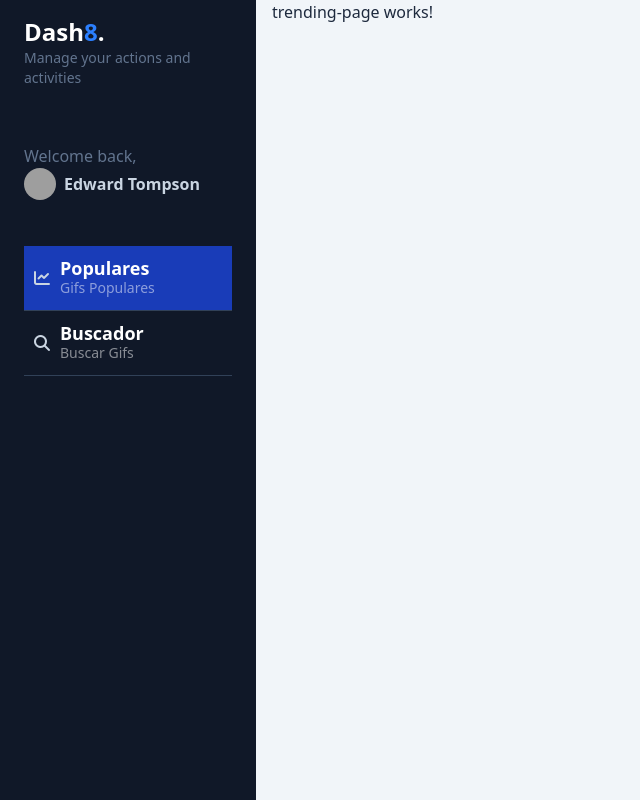
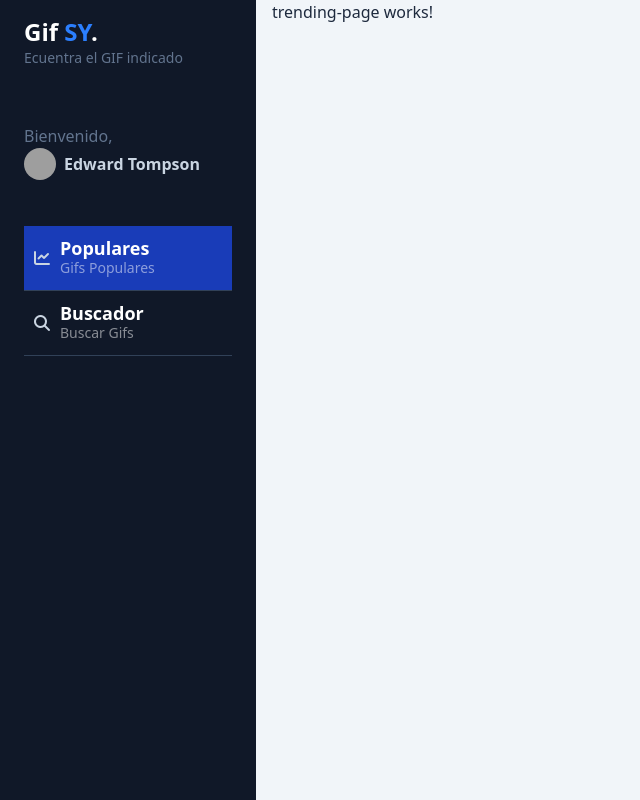
Before and after one commit to alex-deev/course-angular, an Angular app in the folder gifs-app/: page /dashboard/trending in a window 1280 px wide. Shown: the whole page, without its empty margins (0-640 px from the left). Built offline with nearby package versions, Linux system fonts and the light colour scheme; grey boxes are pictures that could not be loaded.

Commit message:
feat(gifs-app): añade variables de entorno para inyectar branding al Dashboard

```diff
--- a/gifs-app/angular.json
+++ b/gifs-app/angular.json
@@ -24,9 +24,7 @@
                 "input": "public"
               }
             ],
-            "styles": [
-              "src/styles.css"
-            ]
+            "styles": ["src/styles.css"]
           },
           "configurations": {
             "production": {
@@ -47,7 +45,13 @@
             "development": {
               "optimization": false,
               "extractLicenses": false,
-              "sourceMap": true
+              "sourceMap": true,
+              "fileReplacements": [
+                {
+                  "replace": "src/environments/environment.ts",
+                  "with": "src/environments/environment.development.ts"
+                }
+              ]
             }
           },
           "defaultConfiguration": "production"
--- a/gifs-app/src/app/gifs/components/side-menu/side-menu-header.ts
+++ b/gifs-app/src/app/gifs/components/side-menu/side-menu-header.ts
@@ -1,17 +1,17 @@
 import { Component } from '@angular/core';
-
+import { environment } from '@environments/environment';
 @Component({
   selector: 'gifs-side-menu-header',
   imports: [],
   template: `
     <div id="logo" class="my-4 px-6">
       <h1 class="text-lg md:text-2xl font-bold text-white">
-        Dash<span class="text-blue-500">8</span>.
+        {{ envs.companyName }} <span class="text-blue-500">{{ envs.companyNameExt }}</span>.
       </h1>
-      <p class="text-slate-500 text-sm">Manage your actions and activities</p>
+      <p class="text-slate-500 text-sm">{{ envs.companySlogan }}</p>
     </div>
     <div id="profile" class="px-6 py-10">
-      <p class="text-slate-500">Welcome back,</p>
+      <p class="text-slate-500">Bienvenido,</p>
       <a href="#" class="inline-flex space-x-2 items-center">
         <span>
           <img
@@ -25,4 +25,6 @@ import { Component } from '@angular/core';
     </div>
   `,
 })
-export class SideMenuHeader {}
+export class SideMenuHeader {
+  envs = environment;
+}
--- /dev/null
+++ b/gifs-app/src/environments/environment.development.ts
@@ -0,0 +1,6 @@
+export const environment = {
+  production: true,
+  companyName: 'Gif',
+  companyNameExt: 'SY',
+  companySlogan: 'Ecuentra el GIF indicado',
+};
--- /dev/null
+++ b/gifs-app/src/environments/environment.ts
@@ -0,0 +1,6 @@
+export const environment = {
+  production: true,
+  companyName: 'Gif',
+  companyNameExt: 'SY',
+  companySlogan: 'Ecuentra el GIF indicado',
+};
--- a/gifs-app/tsconfig.json
+++ b/gifs-app/tsconfig.json
@@ -12,7 +12,10 @@
     "experimentalDecorators": true,
     "importHelpers": true,
     "target": "ES2022",
-    "module": "preserve"
+    "module": "preserve",
+    "paths": {
+      "@environments/*": ["./src/environments/*"]
+    }
   },
   "angularCompilerOptions": {
     "enableI18nLegacyMessageIdFormat": false,
```
